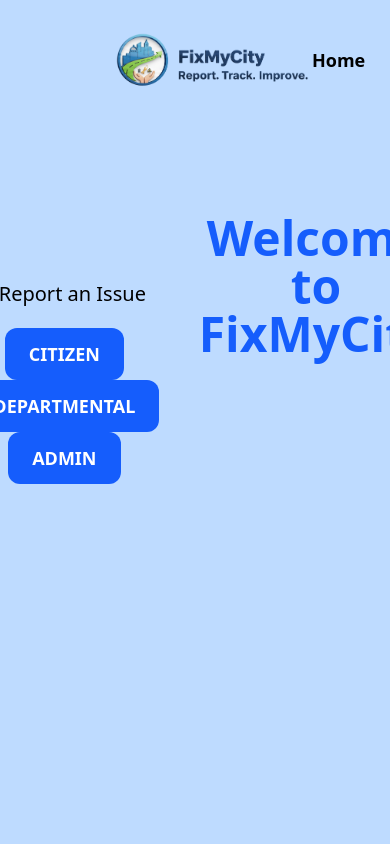
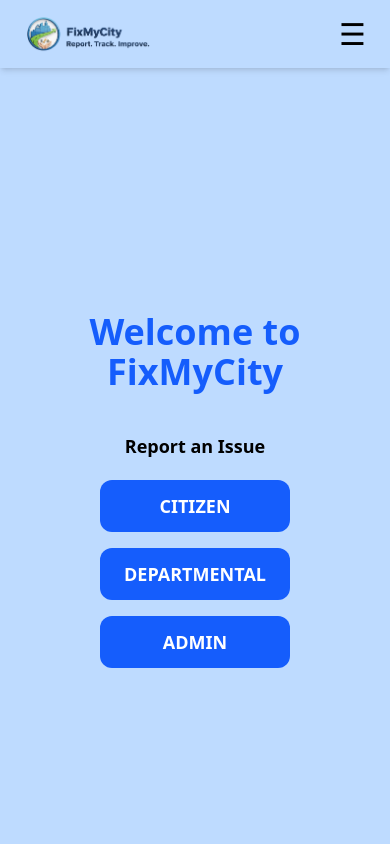
Before and after one commit to AvishekSandhu/FixMyCity, a React (Vite) app: page / in a window 390 px wide. Shown: the top 844 px of the page. Built offline with nearby package versions, Linux system fonts and the light colour scheme.

Commit message:
Made responsive

```diff
--- a/src/pages/Home.jsx
+++ b/src/pages/Home.jsx
@@ -9,24 +9,36 @@
 const Home = () => {
   return (
     <>
-      <div className="flex items-center justify-center h-screen ">
-        <h1 className="text-5xl font-bold text-blue-600 relative bottom-[14rem] right-[-14rem]">
+      <div className="flex flex-col items-center justify-center h-screen px-6 text-center">
+
+        {/* Heading */}
+        <h1 className="text-4xl sm:text-5xl font-bold text-blue-600 mb-10 lg:mt-[-15rem]">
           Welcome to FixMyCity
         </h1>
 
-        <div className="relative bottom-[8rem] left-[-15rem]">
-          <h3 className="text-xl mb-5">Report an Issue</h3>
-          <button className="bg-blue-600 text-white px-6 py-3 rounded-xl text-lg font-semibold hover:bg-blue-700 transition-all duration-300 mr-4">
+        {/* Buttons Section */}
+        <div>
+          <h3 className="text-lg sm:text-xl mb-5 font-semibold">
+            Report an Issue
+          </h3>
+
+          <div className="flex flex-col sm:flex-row gap-4 justify-center">
+            <button className="bg-blue-600 text-white px-6 py-3 rounded-xl text-lg font-semibold hover:bg-blue-700 transition-all duration-300">
               CITIZEN
             </button>
-          <button className="bg-blue-600 text-white px-6 py-3 rounded-xl text-lg font-semibold hover:bg-blue-700 transition-all duration-300 mr-4">
+
+            <button className="bg-blue-600 text-white px-6 py-3 rounded-xl text-lg font-semibold hover:bg-blue-700 transition-all duration-300">
               DEPARTMENTAL
             </button>
-          <button className="bg-blue-600 text-white px-6 py-3 rounded-xl text-lg font-semibold hover:bg-blue-700 transition-all duration-300 mr-4">
+
+            <button className="bg-blue-600 text-white px-6 py-3 rounded-xl text-lg font-semibold hover:bg-blue-700 transition-all duration-300">
               ADMIN
             </button>
           </div>
         </div>
+
+      </div>
+      {/* footer section */}
 
       <footer className="w-full bg-gray-900 text-gray-300 py-12">
         <div className="max-w-6xl mx-auto px-6">
--- a/src/pages/navbar.jsx
+++ b/src/pages/navbar.jsx
@@ -1,20 +1,47 @@
-import React from 'react'
+import React, { useState } from "react";
 
 const Navbar = () => {
+  const [open, setOpen] = useState(false);
+
   return (
     <>
-    <div className="main flex items-center justify-between">
-    <img className="w-50 rounded-xl mt-[2rem] ml-[7rem]" src="logo_final.png" alt="logo" />
-   <ul className=" flex items-center gap-6 mt-[2rem] mr-[3rem] font-semibold text-lg">
-  <li className="hover:text-blue-500 cursor-pointer">Home</li>
-  <li className="hover:text-blue-500 cursor-pointer">Services</li>
-  <li className="hover:text-blue-500 cursor-pointer">Contact us</li>
-  <li className="hover:text-blue-500 cursor-pointer">Login</li>
-</ul>
-</div>
-   </>
+      <nav className="w-full flex items-center justify-between px-6 py-4 shadow-md">
 
-  )
-}
+        {/* Logo */}
+        <img
+          className="w-32 rounded-xl"
+          src="logo_final.png"
+          alt="logo"
+        />
 
-export default Navbar
+        {/* Desktop Menu */}
+        <ul className="hidden lg:flex items-center gap-8 font-semibold text-lg">
+          <li className="hover:text-blue-500 cursor-pointer">Home</li>
+          <li className="hover:text-blue-500 cursor-pointer">Services</li>
+          <li className="hover:text-blue-500 cursor-pointer">Contact us</li>
+          <li className="hover:text-blue-500 cursor-pointer">Login</li>
+        </ul>
+
+        {/* Mobile Hamburger */}
+        <button
+          className="lg:hidden text-3xl"
+          onClick={() => setOpen(!open)}
+        >
+          ☰
+        </button>
+      </nav>
+
+      {/* Mobile Menu */}
+      {open && (
+        <ul className="lg:hidden flex flex-col items-center gap-4 py-4 font-semibold text-lg bg-white shadow-md">
+          <li className="hover:text-blue-500 cursor-pointer">Home</li>
+          <li className="hover:text-blue-500 cursor-pointer">Services</li>
+          <li className="hover:text-blue-500 cursor-pointer">Contact us</li>
+          <li className="hover:text-blue-500 cursor-pointer">Login</li>
+        </ul>
+      )}
+    </>
+  );
+};
+
+export default Navbar;
```
Lines whose indentation alone changed are shown as unchanged.
